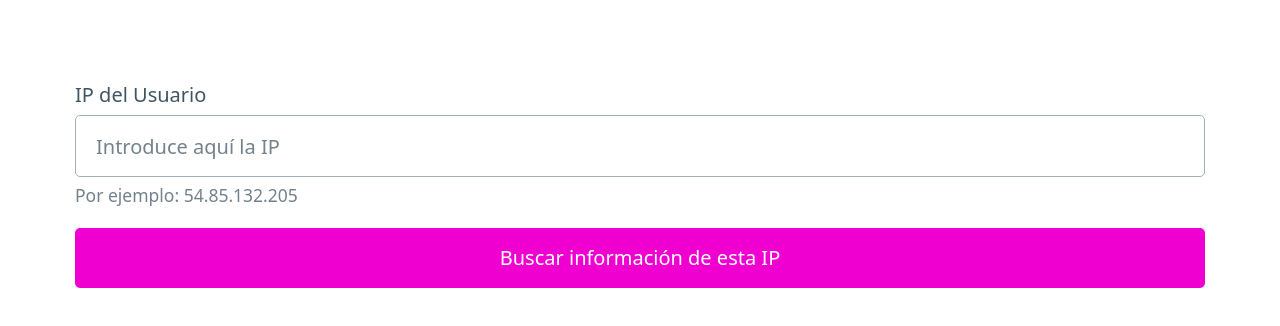
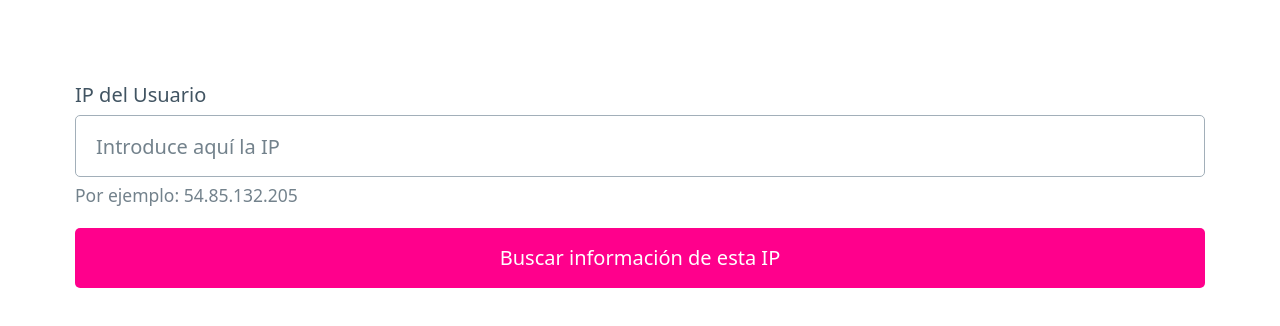
Before and after one commit to Adela015/Buscador-informacion-IP, a plain HTML site: page index.html in a window 1280 px wide. Drawn offline with nearby package versions, Linux system fonts and the light colour scheme.

Commit message:
color de botón cambiado

```diff
--- a/index.html
+++ b/index.html
@@ -17,7 +17,7 @@
             <input id="input" type="text" placeholder="Introduce aquí la IP" required>
             <small>Por ejemplo: 54.85.132.205</small>
         </label>
-        <button type="submit" id="submit" style="background-color: rgb(240, 0, 208); border-style: none;">
+        <button type="submit" id="submit" style="background-color: #ff008c; border-style: none;">
             Buscar información de esta IP
         </button>
     </form>
```
